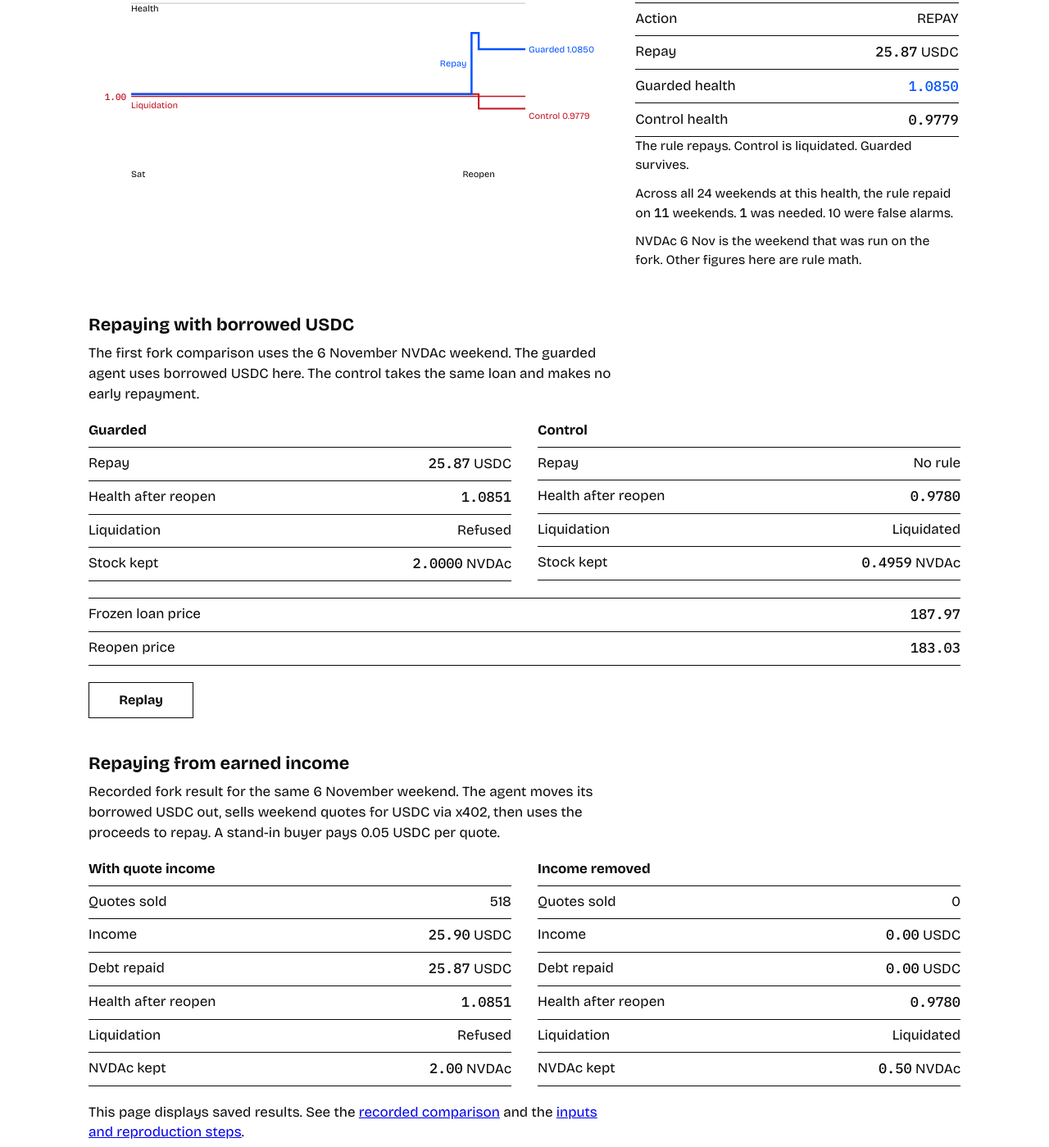
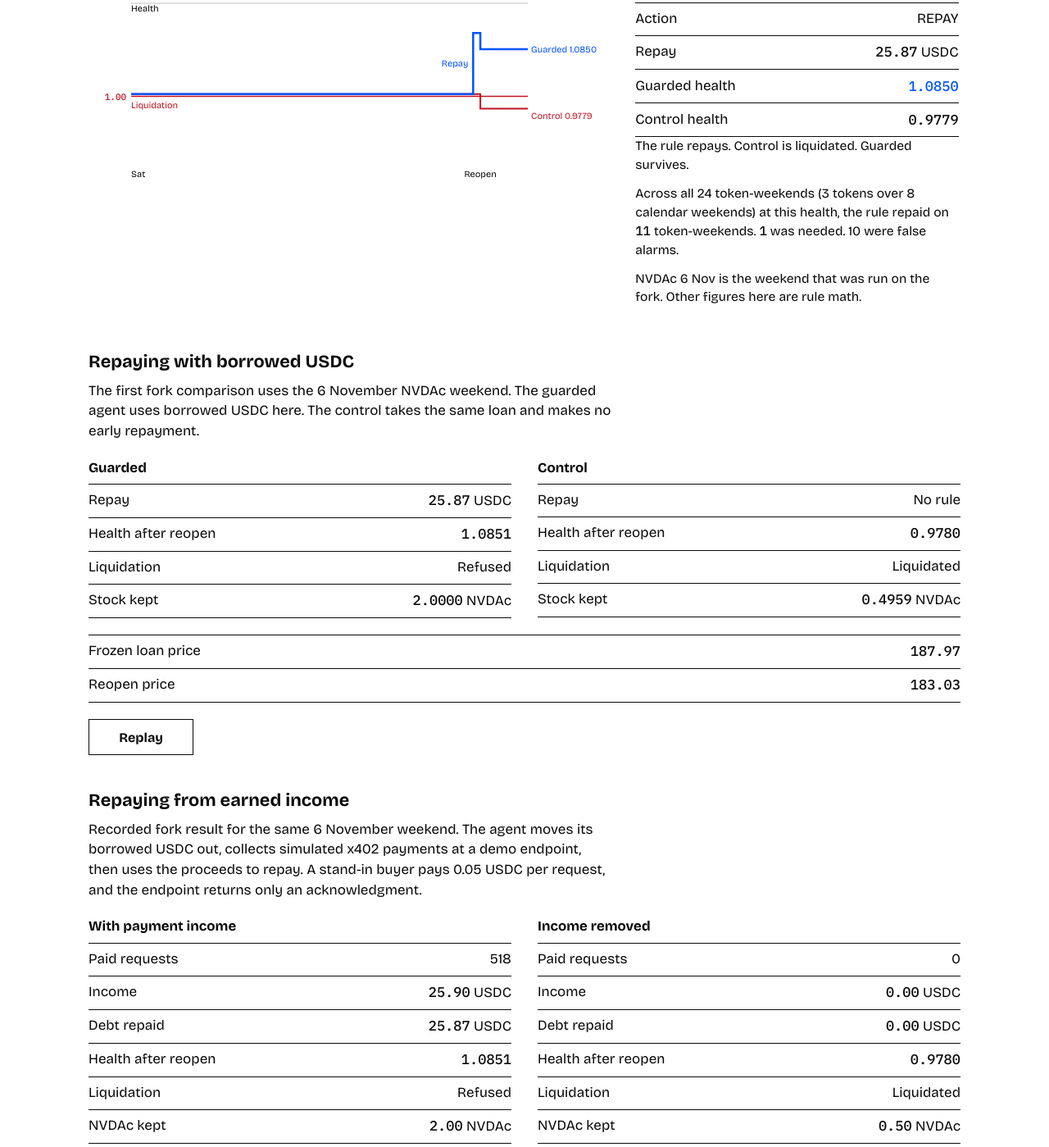
Before and after one commit to Morkeeth/collateral-card-demo, a plain HTML site: page index.html in a window 1280 px wide. Shown: the part 541-1940 px from the top of the page at 82% size. Drawn offline with Linux system fonts and the light colour scheme.

Commit message:
Describe the demo endpoint and sample size accurately
The paid endpoint returns an acknowledgment, so call its 518 requests
simulated x402 payments. Count 24 token-weekends across 8 calendar
weekends. Link the code button directly to the README.

Co-Authored-By: Claude Opus 5.5 <noreply@anthropic.com>
Claude-Session: https://claude.ai/code/session_01RjVuZErRxXfFVqo3M9GqP4

```diff
--- a/app.js
+++ b/app.js
@@ -155,7 +155,15 @@
   }
 
   function weekendWord(n) {
-    return n === 1 ? "weekend" : "weekends";
+    return n === 1 ? "token-weekend" : "token-weekends";
+  }
+
+  function distinctCount(rows, key) {
+    var seen = {};
+    rows.forEach(function (row) {
+      seen[row[key]] = true;
+    });
+    return Object.keys(seen).length;
   }
 
   function neededPhrase(n) {
@@ -171,7 +179,11 @@
     el.innerHTML =
       "Across all " +
       summary.n +
-      " weekends at this health, the rule repaid on " +
+      " token-weekends (" +
+      distinctCount(data.rows, "symbol") +
+      " tokens over " +
+      distinctCount(data.rows, "weekend_friday") +
+      " calendar weekends) at this health, the rule repaid on " +
       '<span class="num" data-testid="sim-repaid-count">' +
       summary.repaid_weekends +
       "</span> " +
--- a/index.html
+++ b/index.html
@@ -11,16 +11,16 @@
     <header class="intro">
       <h1>Collateral Card</h1>
       <p class="lede">
-        A stock-backed loan can look healthy while its oracle price is frozen. As the stock token trades through the weekend, an agent can watch the gap and use its paid quote income to cut debt before the oracle updates.
+        A stock-backed loan can look healthy while its oracle price is frozen. As the stock token trades through the weekend, an agent can watch the gap and use USDC earned through x402 payments to cut debt before the oracle updates.
       </p>
       <p class="lede">
-        In a Base mainnet fork replay, the loan survived with quote income. Removing that income led to liquidation.
+        In a Base mainnet fork replay, the loan survived with x402 payment income. Removing that income led to liquidation.
       </p>
       <nav class="judge-links" aria-label="Explore the demo">
         <a href="#earned-heading">Compare the two loans</a>
         <a class="rule-link" href="#attack-heading">Test the rule</a>
         <a href="#limits-heading">Replay limits</a>
-        <a data-testid="source-link" href="https://github.com/Morkeeth/collateral-card-demo#readme">Code and proof</a>
+        <a data-testid="source-link" href="https://github.com/Morkeeth/collateral-card-demo/blob/main/README.md">Code and proof</a>
       </nav>
     </header>
 
@@ -157,14 +157,14 @@
     <section class="recorded" data-testid="earned" aria-labelledby="earned-heading">
       <h2 id="earned-heading">Repaying from earned income</h2>
       <p class="section-note">
-        Recorded fork result for the same 6 November weekend. The agent moves its borrowed USDC out, sells weekend quotes for USDC via x402, then uses the proceeds to repay. A stand-in buyer pays 0.05 USDC per quote.
+        Recorded fork result for the same 6 November weekend. The agent moves its borrowed USDC out, collects simulated x402 payments at a demo endpoint, then uses the proceeds to repay. A stand-in buyer pays 0.05 USDC per request, and the endpoint returns only an acknowledgment.
       </p>
       <div class="run-grid">
         <div class="run-col">
-          <h3>With quote income</h3>
+          <h3>With payment income</h3>
           <dl class="facts">
             <div>
-              <dt>Quotes sold</dt>
+              <dt>Paid requests</dt>
               <dd data-testid="earned-funded-sales"></dd>
             </div>
             <div>
@@ -193,7 +193,7 @@
           <h3>Income removed</h3>
           <dl class="facts">
             <div>
-              <dt>Quotes sold</dt>
+              <dt>Paid requests</dt>
               <dd data-testid="earned-none-sales"></dd>
             </div>
             <div>
@@ -238,7 +238,7 @@
       <p>Whether an agent wallet can hold real NVDAc is unverified.</p>
       <p>The x402 server and facilitator are local.</p>
       <p>The 6 Nov guarded and control run repays from borrowed USDC.</p>
-      <p>All 518 quote sales came from one stand-in buyer. Customer demand and repayment economics remain untested. The fork supplied the gas.</p>
+      <p>All 518 payments came from one stand-in buyer. The endpoint returned an acknowledgment and delivered no forecast. Customer demand and repayment economics remain untested. The fork supplied the gas.</p>
       <p>The fork receipt has no repay time. The chart draws the repay when the forecast reads its last Sunday price.</p>
       <p>The forecast band is in-sample, measured on the same recorded weekends.</p>
       <p>
```
Also changed, not shown: 2 other files.
